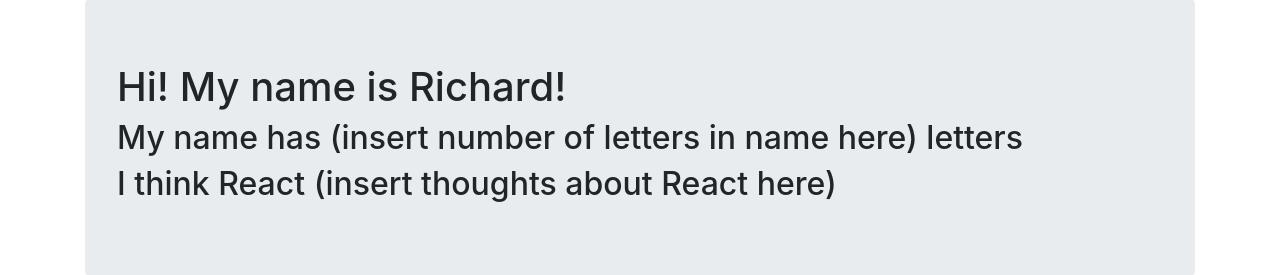
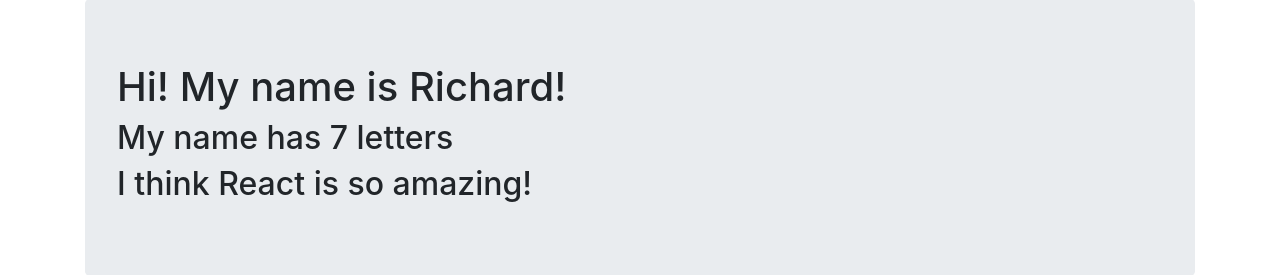
Before and after one commit to Dragontalker/myfirstreactapp, a React (Create React App) app: page / in a window 1280 px wide. Shown: the part 475-750 px from the top of the page. Built offline with nearby package versions, Linux system fonts and the light colour scheme.

Commit message:
Added my thought in JSX.

```diff
--- a/src/components/JSXVariables.js
+++ b/src/components/JSXVariables.js
@@ -2,13 +2,14 @@
 
 function JSXVariables() {
     const name = 'Richard';
+    const thoughts = 'is so amazing!';
     return (
         <div className="main-container">
         <div className="container">
             <div className="jumbotron">
             <h1>Hi! My name is {name}!</h1>
-            <h2>My name has (insert number of letters in name here) letters</h2>
-            <h2>I think React (insert thoughts about React here)</h2>
+            <h2>My name has {name.length} letters</h2>
+            <h2>I think React {thoughts}</h2>
             </div>
         </div>
         </div>
```
